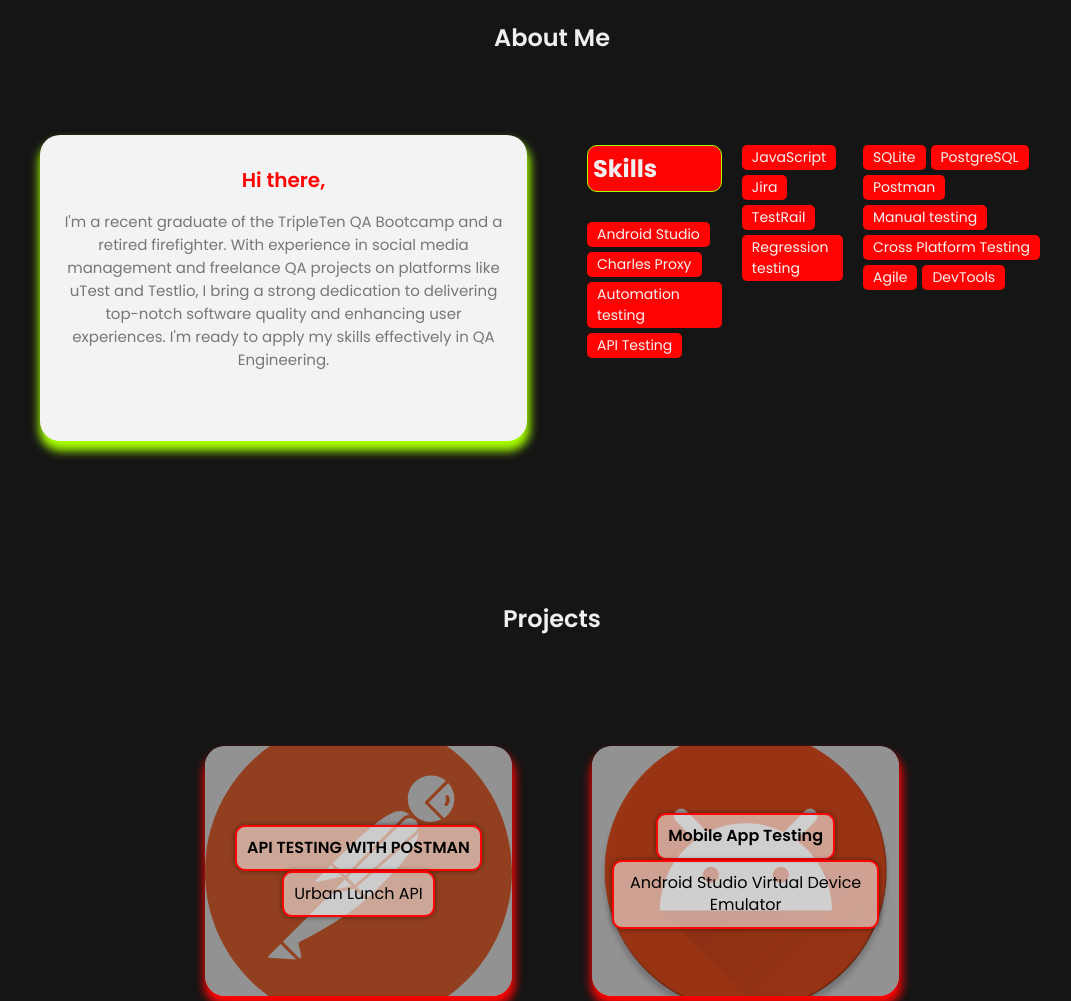
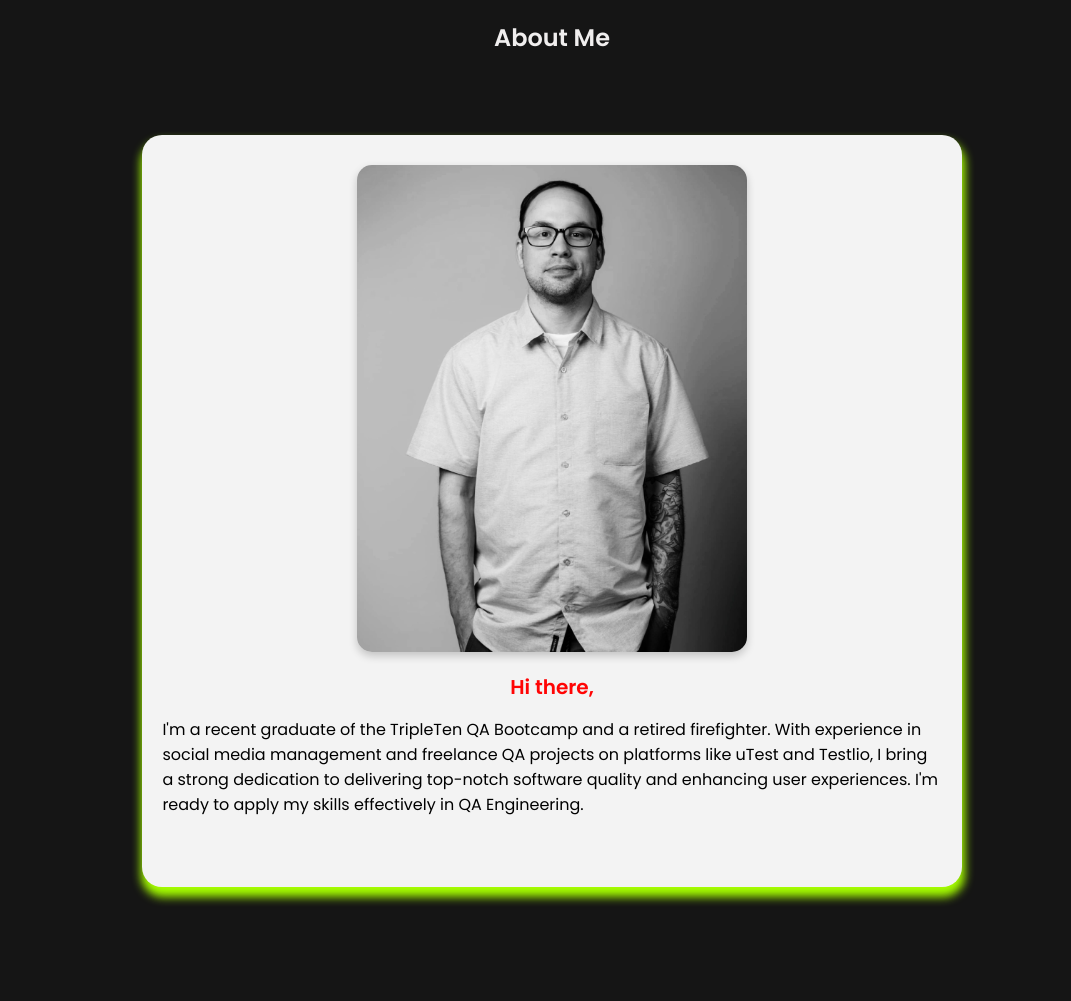
Before and after one commit to MRJOHN5ON/MRJOHN5ON.github.io, a plain HTML site: page index.html in a window 1280 px wide. Shown: the part 860-1861 px from the top of the page, without its empty margins (88-1159 px from the left). Drawn offline with nearby package versions, Linux system fonts and the light colour scheme.

Commit message:
new photo

```diff
--- a/assets/css/style.css
+++ b/assets/css/style.css
@@ -300,25 +300,34 @@ h3{
     margin-bottom: 15px;
 }
 
-/* ----- ABOUT INFO ----- */
-.about-info{
-    position: relative;
+.about-info {
     display: flex;
+    flex-direction: column;
     align-items: center;
-    flex-direction: column;
     padding-block: 30px 70px;
     padding-inline: 20px;
-    width: 100%;
+    width: 80%; /* Adjust width if needed */
+    max-width: 1200px; /* Optional: limits the maximum width */
     background: var(--color-white);
     box-shadow: 1px 8px 10px 2px var(--fifth-color);
     border-radius: 20px;
+    margin: 0 auto; /* Ensures the block is centered horizontally */
+    box-sizing: border-box; /* Ensures padding and border are included in the element's total width and height */
 }
-.about-info p{
-    text-align: center;
-    font-size: 15px;
-    color: #777;
+
+.about-info .photo {
+    margin-bottom: 20px; /* Space between photo and text */
 }
-.about-btn button{
+
+.about-info .about-photo {
+    max-width: 100%;
+    height: auto;
+    border-radius: 15px; /* Adjust the radius as needed */
+    box-shadow: 0 4px 8px rgba(0, 0, 0, 0.2); /* Optional: adds shadow for better look */
+}
+
+
+.about-btn button {
     position: absolute;
     right: 20px;
     bottom: 20px;
@@ -326,35 +335,52 @@ h3{
     color: var(--color-white);
     border-radius: 30px;
 }
-.about-btn button:hover{
+
+.about-btn button:hover {
     background: var(--first-color-hover);
 }
 
 /* ----- ABOUT / SKILLS BOX ----- */
-.skills-box{
-    margin: 10px;
+.skills-box {
+    width: 80%; /* Adjust this width as needed for your layout */
+    margin: 35px auto; /* Center the box horizontally with auto margins */
 }
-.skills-header{
-    margin-bottom: 30px;
+
+.skills-header {
+    background-color: #ff0404; /* Highlight background color */
+    padding: 10px 20px;        /* Add padding for better spacing around the text */
+    border: 1px solid #a6ff00; /* Add a border to make it stand out */
+    color: #f0eeee;            /* Set text color to ensure readability */
+    border-radius: 10px;       /* Adjust the value for rounded corners */
+    max-width: fit-content;    /* Set the max width to fit the content */
+    margin: 0 auto 30px auto;  /* Center the header horizontally and add bottom margin */
+    text-align: center;        /* Center text within the header */
 }
-.skills-list{
+
+.skills-list {
     display: flex;
     flex-wrap: wrap;
     gap: 5px;
+    justify-content: center;  /* Center the items horizontally */
 }
-.skills-list span{
+
+.skills-list span {
     font-size: 14px;
     background: var(--first-color-hover);
     color: var(--color-white);
-    padding: 2px 10px;
-    border-radius: 5px;
+    padding: 1.5px 10px;
+    border-radius: 15px;
 }
+
 .skills-header {
     background-color: #ff0404; /* Highlight background color */
-    padding: 5px;            /* Add padding for better spacing */
+    padding: 10px 20px;        /* Add padding for better spacing around the text */
     border: 1px solid #a6ff00; /* Add a border to make it stand out */
-    color: #f0eeee;             /* Set text color to ensure readability */
-    border-radius: 10px;      /* Adjust the value for rounded corners */
+    color: #f0eeee;            /* Set text color to ensure readability */
+    border-radius: 10px;       /* Adjust the value for rounded corners */
+    max-width: fit-content;    /* Set the max width to fit the content */
+    margin: 3 auto;            /* Center the header horizontally */
+    text-align: center;        /* Center text within the header */
 }
 
 /* ----- PROJECTS BOX ----- */
@@ -464,7 +490,7 @@ h3{
     width: 100%;
     height: 315px;
     background: var(--second-color);
-    border-radius: 10px;
+    border-radius: 10000px;
     box-shadow: 1px 8px 10px 2px var(--fifth-color);
     overflow: hidden;
 }
@@ -757,3 +783,27 @@ footer{
 .icon:hover a{
     color: #ff0404; /* Change to your desired hover icon color */
 }
+.photo {
+    width: 50%; /* Ensure parent container is full width */
+    text-align: center; /* Center align child elements */
+}
+
+.about-photo {
+    max-width: 30%; /* Adjust this value as needed */
+    width: auto; /* Let the width be determined by max-width */
+    height: auto; /* Maintain aspect ratio */
+    display: block;
+    margin: 0 auto; /* Center the image horizontally */
+}
+
+@media (max-width: 768px) {
+    .about-photo {
+        max-width: 50%; /* Adjust for medium screens */
+    }
+}
+
+@media (max-width: 480px) {
+    .about-photo {
+        max-width: 70%; /* Adjust for small screens */
+    }
+}
--- a/index.html
+++ b/index.html
@@ -114,9 +114,12 @@
             <div class="top-header">
                <h1>About Me</h1>
             </div>
-            <div class="row">
-               <div class="col">
+
                   <div class="about-info">
+
+                     <div class="photo">
+                        <img src="assets/images/me.jpg" alt="My Photo" class="about-photo">
+                     </div>
                      <h3>Hi there,</h3>
                      <p>I'm a recent graduate of the TripleTen QA Bootcamp and a retired firefighter. With experience in
                         social media management and freelance QA projects on platforms like uTest and Testlio, I bring a
@@ -124,7 +127,8 @@
                         ready to apply my skills effectively in QA Engineering.</p>
                   </div>
                </div>
-               <div class="col">
+            </div>
+
                   <div class="skills-box">
                      <div class="skills-header">
                         <h1>Skills</h1>
@@ -134,6 +138,9 @@
                         <span>Charles Proxy</span>
                         <span>Automation testing</span>
                         <span>API Testing</span>
+                        <span>Git</span>
+                        <span>Jest</span>
+                        <span>Basic Selenium</span>
 
                      </div>
                   </div>
```
Also changed, not shown: assets/images/me.jpg (added), 1 other file.
